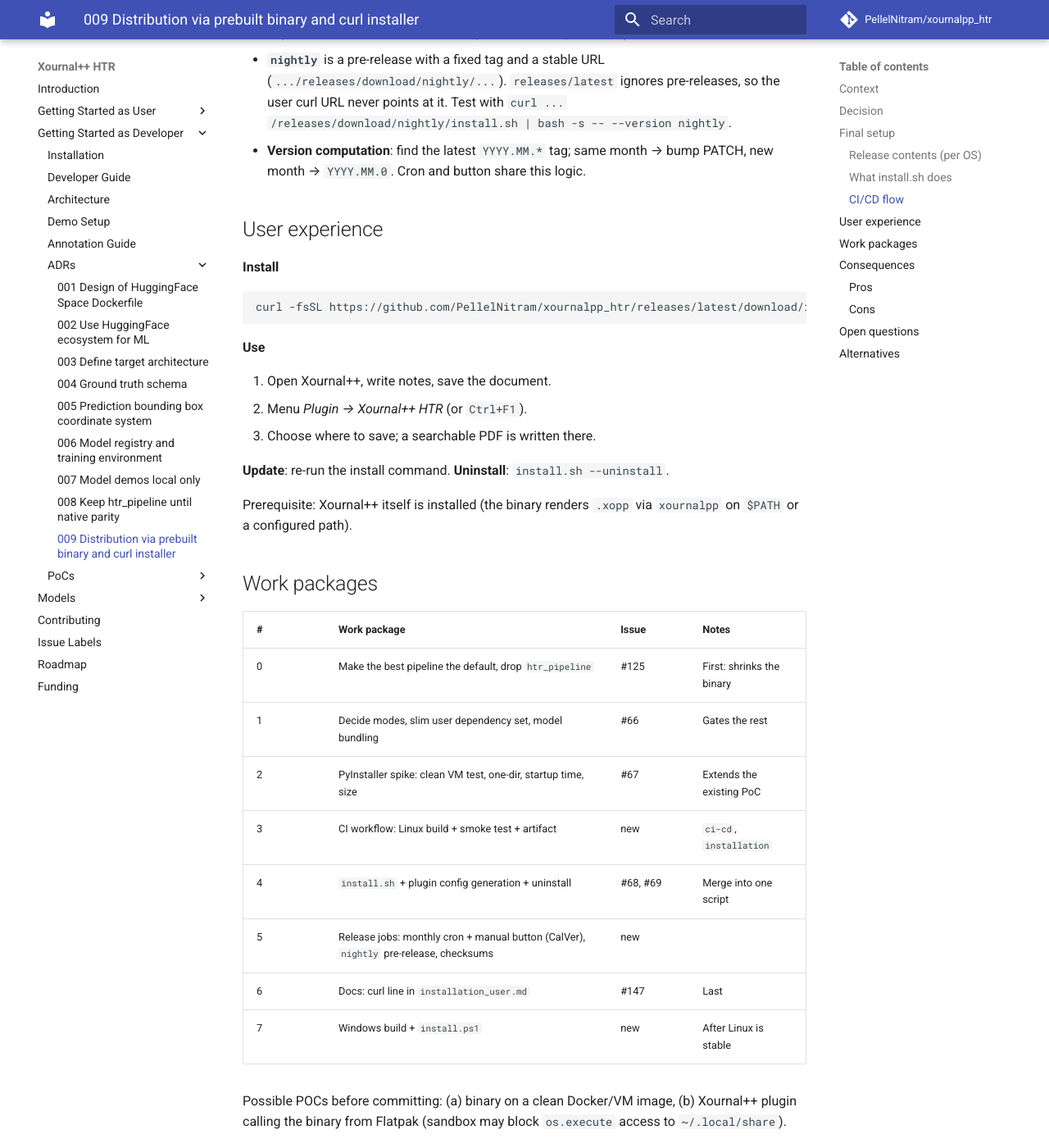
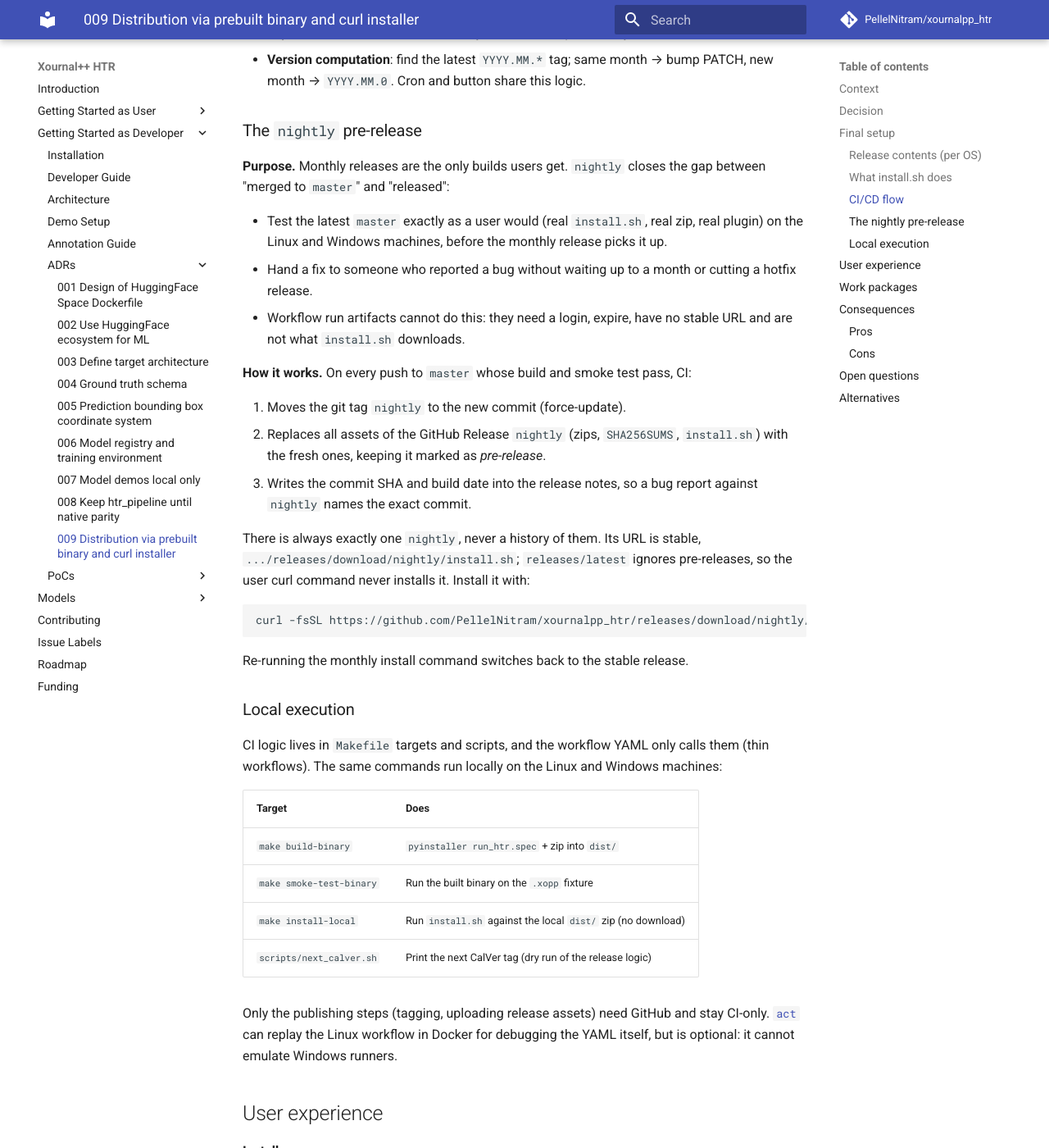
Before and after one commit to PellelNitram/xournalpp_htr, an MkDocs documentation site: the page built from docs/ADRs/009_distribution_via_prebuilt_binary_and_curl_installer.md, in a window 1280 px wide and 1400 px high, scrolled down 2450 px. Shown: the whole window at 82% size. Built offline with MkDocs 1.6.1 and Material for MkDocs 9.7.7, drawn with Linux system fonts in a browser that asks for light colours; comment, search, counter and statistics services are not loaded; some of the changed text lies outside the part shown.

Commit message:
Explain nightly pre-release and local CI execution in ADR 009. [CC]

````diff
--- a/docs/ADRs/009_distribution_via_prebuilt_binary_and_curl_installer.md
+++ b/docs/ADRs/009_distribution_via_prebuilt_binary_and_curl_installer.md
@@ -73,7 +73,7 @@ xournalpp-htr-<os>-<arch>.zip
 5. Copy `plugin/` there and write `config.lua` pointing at the binary.
 6. Print a success message and the shortcut (`Ctrl+F1`).
 
-Flags: `--version vX.Y.Z`, `--uninstall`, `--plugin-dir <path>`.
+Flags: `--version 2026.12.0` (or `nightly`), `--uninstall`, `--plugin-dir <path>`.
 
 ### CI/CD flow
 
@@ -91,12 +91,58 @@ smoke test passes.
 - **Workflow run artifacts** live on the run page (Actions tab), need a GitHub
   login, expire after 90 days and have no stable URL, so they are for
   development only.
-- **`nightly`** is a pre-release with a fixed tag and a stable URL
-  (`.../releases/download/nightly/...`). `releases/latest` ignores
-  pre-releases, so the user curl URL never points at it. Test with
-  `curl ... /releases/download/nightly/install.sh | bash -s -- --version nightly`.
 - **Version computation**: find the latest `YYYY.MM.*` tag; same month →
   bump PATCH, new month → `YYYY.MM.0`. Cron and button share this logic.
+
+### The `nightly` pre-release
+
+**Purpose.** Monthly releases are the only builds users get. `nightly` closes
+the gap between "merged to `master`" and "released":
+
+- Test the latest `master` exactly as a user would (real `install.sh`, real
+  zip, real plugin) on the Linux and Windows machines, before the monthly
+  release picks it up.
+- Hand a fix to someone who reported a bug without waiting up to a month or
+  cutting a hotfix release.
+- Workflow run artifacts cannot do this: they need a login, expire, have no
+  stable URL and are not what `install.sh` downloads.
+
+**How it works.** On every push to `master` whose build and smoke test pass,
+CI:
+
+1. Moves the git tag `nightly` to the new commit (force-update).
+2. Replaces all assets of the GitHub Release `nightly` (zips, `SHA256SUMS`,
+   `install.sh`) with the fresh ones, keeping it marked as *pre-release*.
+3. Writes the commit SHA and build date into the release notes, so a bug
+   report against `nightly` names the exact commit.
+
+There is always exactly one `nightly`, never a history of them. Its URL is
+stable, `.../releases/download/nightly/install.sh`; `releases/latest` ignores
+pre-releases, so the user curl command never installs it. Install it with:
+
+```bash
+curl -fsSL https://github.com/PellelNitram/xournalpp_htr/releases/download/nightly/install.sh | bash -s -- --version nightly
+```
+
+Re-running the monthly install command switches back to the stable release.
+
+### Local execution
+
+CI logic lives in `Makefile` targets and scripts, and the workflow YAML only
+calls them (thin workflows). The same commands run locally on the Linux and
+Windows machines:
+
+| Target | Does |
+|---|---|
+| `make build-binary` | `pyinstaller run_htr.spec` + zip into `dist/` |
+| `make smoke-test-binary` | Run the built binary on the `.xopp` fixture |
+| `make install-local` | Run `install.sh` against the local `dist/` zip (no download) |
+| `scripts/next_calver.sh` | Print the next CalVer tag (dry run of the release logic) |
+
+Only the publishing steps (tagging, uploading release assets) need GitHub and
+stay CI-only. [`act`](https://github.com/nektos/act) can replay the Linux
+workflow in Docker for debugging the YAML itself, but is optional: it cannot
+emulate Windows runners.
 
 ## User experience
 
@@ -124,7 +170,7 @@ Prerequisite: Xournal++ itself is installed (the binary renders `.xopp` via
 | 0 | Make the best pipeline the default, drop `htr_pipeline` | #125 | First: shrinks the binary |
 | 1 | Decide modes, slim user dependency set, model bundling | #66 | Gates the rest |
 | 2 | PyInstaller spike: clean VM test, one-dir, startup time, size | #67 | Extends the existing PoC |
-| 3 | CI workflow: Linux build + smoke test + artifact | new | `ci-cd`, `installation` |
+| 3 | CI workflow: Linux build + smoke test + artifact, logic in `make` targets runnable locally | new | `ci-cd`, `installation` |
 | 4 | `install.sh` + plugin config generation + uninstall | #68, #69 | Merge into one script |
 | 5 | Release jobs: monthly cron + manual button (CalVer), `nightly` pre-release, checksums | new | |
 | 6 | Docs: curl line in `installation_user.md` | #147 | Last |
````
